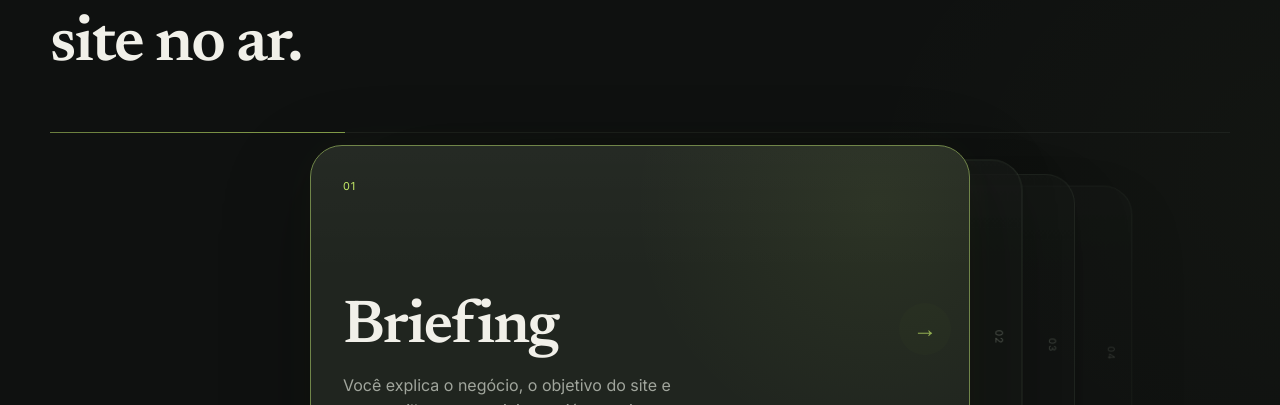
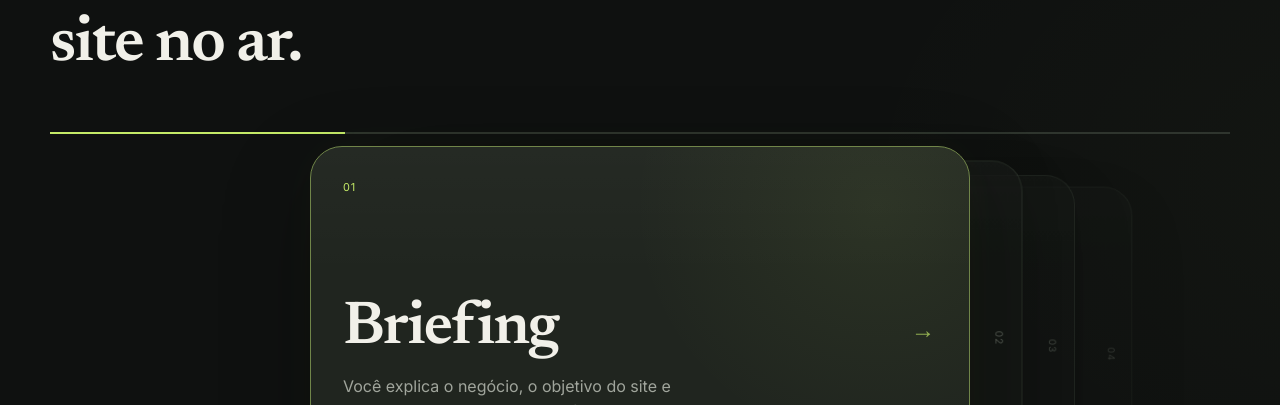
Before and after one commit to gabrieljmeira/gabriel-justin-site, a Next.js app: page / in a window 1280 px wide. Shown: the part 5204-5609 px from the top of the page. Built offline with nearby package versions, Linux system fonts and the light colour scheme.

Commit message:
style: restore process cue and progress visuals

```diff
--- a/app/globals.css
+++ b/app/globals.css
@@ -2818,3 +2818,32 @@ a.commercial-strip-item {
 @media (hover: hover) and (pointer: fine) {
   .footer-legal a:hover { color: var(--text); }
 }
+
+/* Process: restore original visual, keep smoother progress motion */
+.process-progress {
+  height: 2px;
+  background: color-mix(in srgb, var(--line) 85%, transparent);
+  opacity: 1;
+}
+.process-progress span {
+  background: var(--accent);
+  box-shadow: 0 0 20px rgba(196,234,103,.22);
+  transition: width 720ms cubic-bezier(.22, 1, .36, 1);
+  will-change: width;
+}
+.process-deck-next-cue {
+  width: auto;
+  height: auto;
+  right: var(--space-6);
+  display: grid;
+  place-items: center;
+  border-radius: 0;
+  background: transparent;
+  text-shadow: none;
+  transition: none;
+}
+@media (hover: hover) and (pointer: fine) {
+  .process-deck-card.is-active:hover .process-deck-next-cue {
+    background: transparent;
+  }
+}
```
